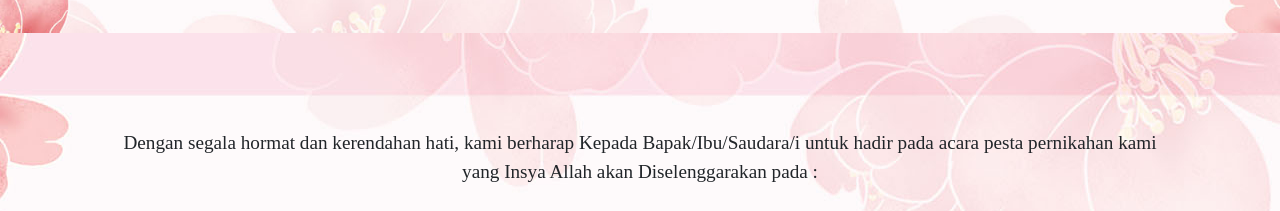
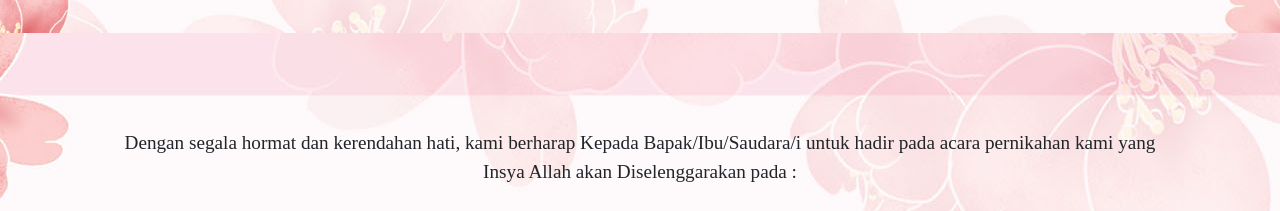
Before and after one commit to anggarun/invitation.github.io, a plain HTML site: page undangan/undangan.html in a window 1280 px wide. Shown: the part 1580-1791 px from the top of the page. Drawn offline with nearby package versions, Linux system fonts and the light colour scheme; a script that the page names is missing; a web font is replaced by a local one.

Commit message:
hapus kata

```diff
--- a/undangan/undangan.html
+++ b/undangan/undangan.html
@@ -110,7 +110,7 @@
     <div class="row text-center d-flex justify-content-center align-items-center pt-5">
       <div class="col-10">
         <p>Dengan segala hormat dan kerendahan hati, kami berharap Kepada Bapak/Ibu/Saudara/i
-          untuk hadir pada acara pesta pernikahan kami yang Insya Allah akan Diselenggarakan pada :
+          untuk hadir pada acara pernikahan kami yang Insya Allah akan Diselenggarakan pada :
         </p>
         <div class="row text-center d-flex justify-content-center align-items-center mt-5">
           <div class="col-lg-6 mb-3">
```
